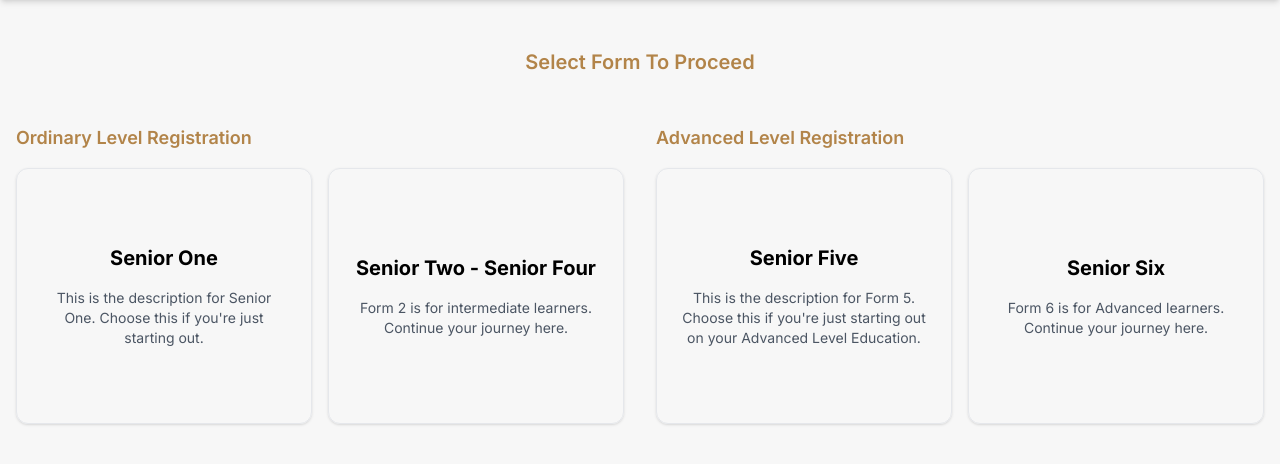
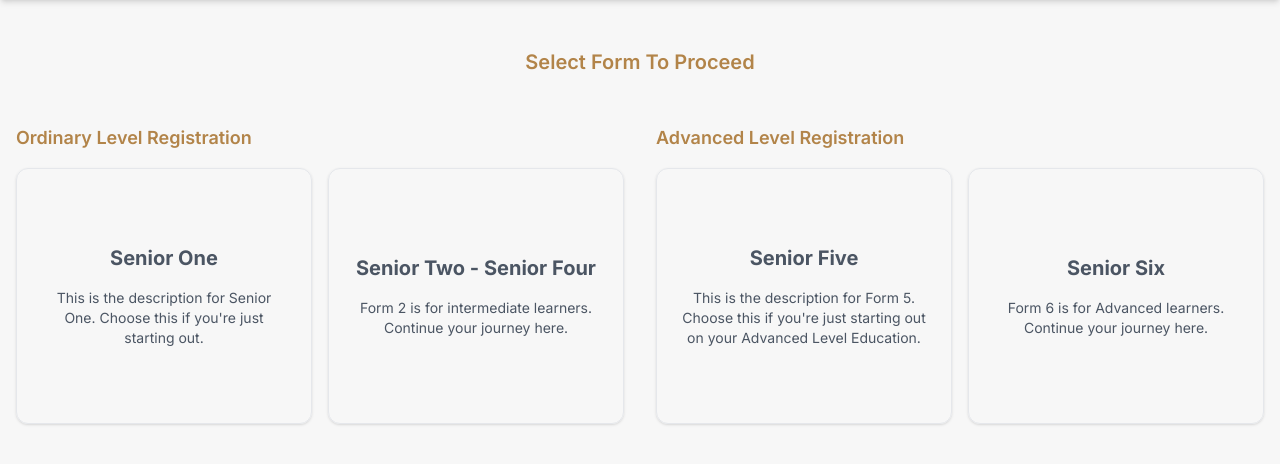
Before and after one commit to kalosius/Octo-Engine, a Django app: page /select-form/ in a window 1280 px wide. Shown: the part 76-540 px from the top of the page. Run offline with Django 5.2, Linux system fonts and the light colour scheme; some libraries are stand-ins or nearby versions.

Commit message:
Black changed

```diff
--- a/schoolapp/templates/auth/selectform.html
+++ b/schoolapp/templates/auth/selectform.html
@@ -27,13 +27,13 @@
                 <div class="grid grid-cols-1 md:grid-cols-2 gap-4">
                   <div data-value="1" class="form-card cursor-pointer rounded-xl border p-4 md:p-6 text-center shadow hover:bg-[#f0d8b0] transition h-48 md:h-64 flex flex-col">
                     <a href="{% url 'formoneregister' %}" class="w-full h-full flex flex-col justify-center">
-                      <h3 class="text-xl font-bold ">Senior One</h3>
+                      <h3 class="text-xl font-bold text-gray-600 ">Senior One</h3>
                       <p class="mt-2 md:mt-4 text-sm text-gray-600">This is the description for Senior One. Choose this if you're just starting out.</p>
                     </a>
                   </div>
                   <div data-value="2" class="form-card cursor-pointer rounded-xl border p-4 md:p-6 text-center shadow hover:bg-[#f0d8b0] transition h-48 md:h-64 flex flex-col">
                     <a href="#" class="w-full h-full flex flex-col justify-center">
-                      <h3 class="text-xl font-bold">Senior Two - Senior Four</h3>
+                      <h3 class="text-xl font-bold text-gray-600">Senior Two - Senior Four</h3>
                       <p class="mt-2 md:mt-4 text-sm text-gray-600">Form 2 is for intermediate learners. Continue your journey here.</p>
                     </a>
                   </div>
@@ -48,13 +48,13 @@
                 <div class="grid grid-cols-1 md:grid-cols-2 gap-4">
                   <div data-value="1" class="form-card cursor-pointer rounded-xl border p-4 md:p-6 text-center shadow hover:bg-[#f0d8b0] transition h-48 md:h-64 flex flex-col">
                     <a href="#" class="w-full h-full flex flex-col justify-center">
-                      <h3 class="text-xl font-bold">Senior Five</h3>
+                      <h3 class="text-xl font-bold text-gray-600">Senior Five</h3>
                       <p class="mt-2 md:mt-4 text-sm text-gray-600">This is the description for Form 5. Choose this if you're just starting out on your Advanced Level Education.</p>
                     </a>
                   </div>
                   <div data-value="2" class="form-card cursor-pointer rounded-xl border p-4 md:p-6 text-center shadow hover:bg-[#f0d8b0] transition h-48 md:h-64 flex flex-col">
                     <a href="#" class="w-full h-full flex flex-col justify-center">
-                      <h3 class="text-xl font-bold">Senior Six</h3>
+                      <h3 class="text-xl font-bold text-gray-600">Senior Six</h3>
                       <p class="mt-2 md:mt-4 text-sm text-gray-600">Form 6 is for Advanced learners. Continue your journey here.</p>
                     </a>
                   </div>
```
